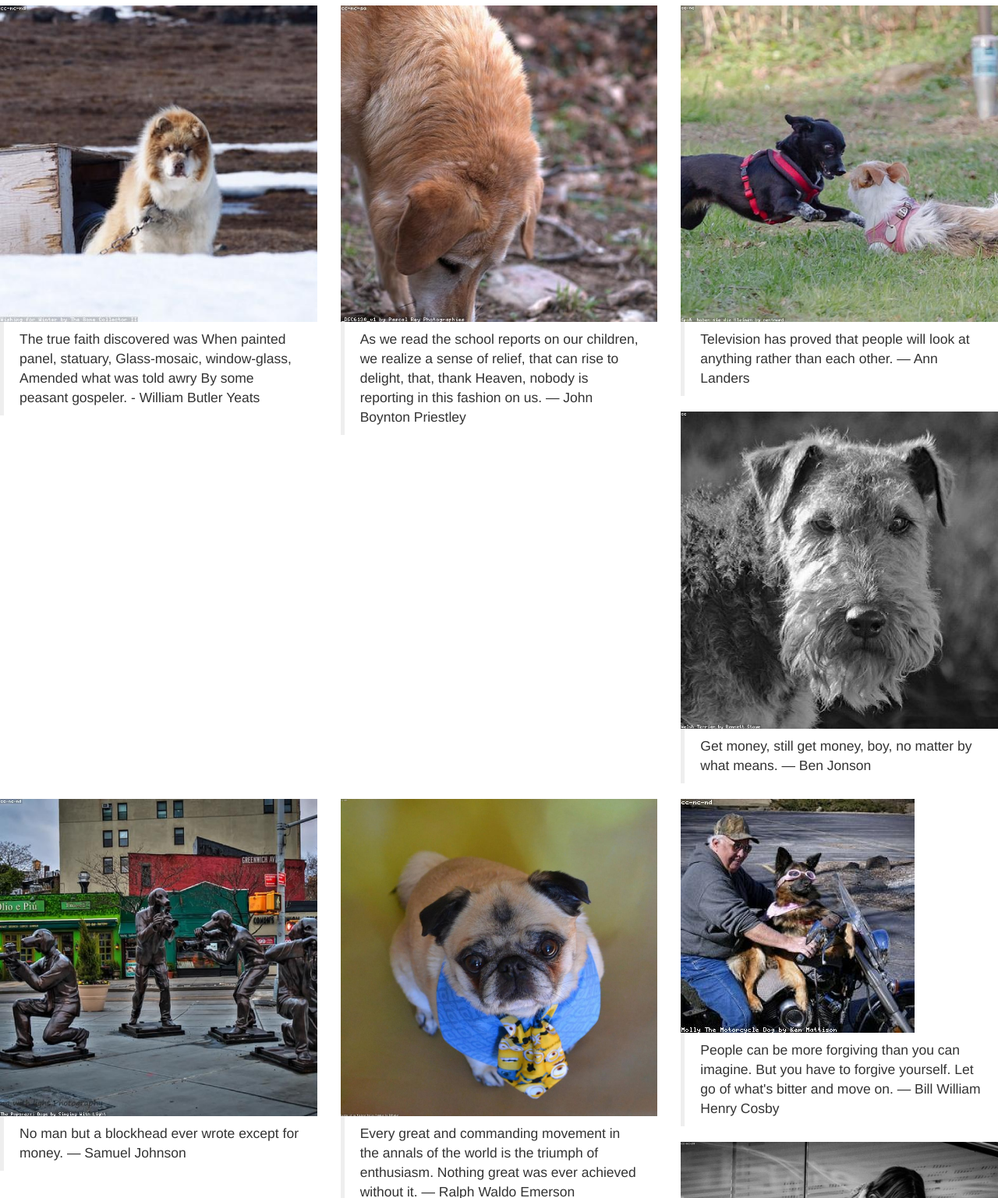
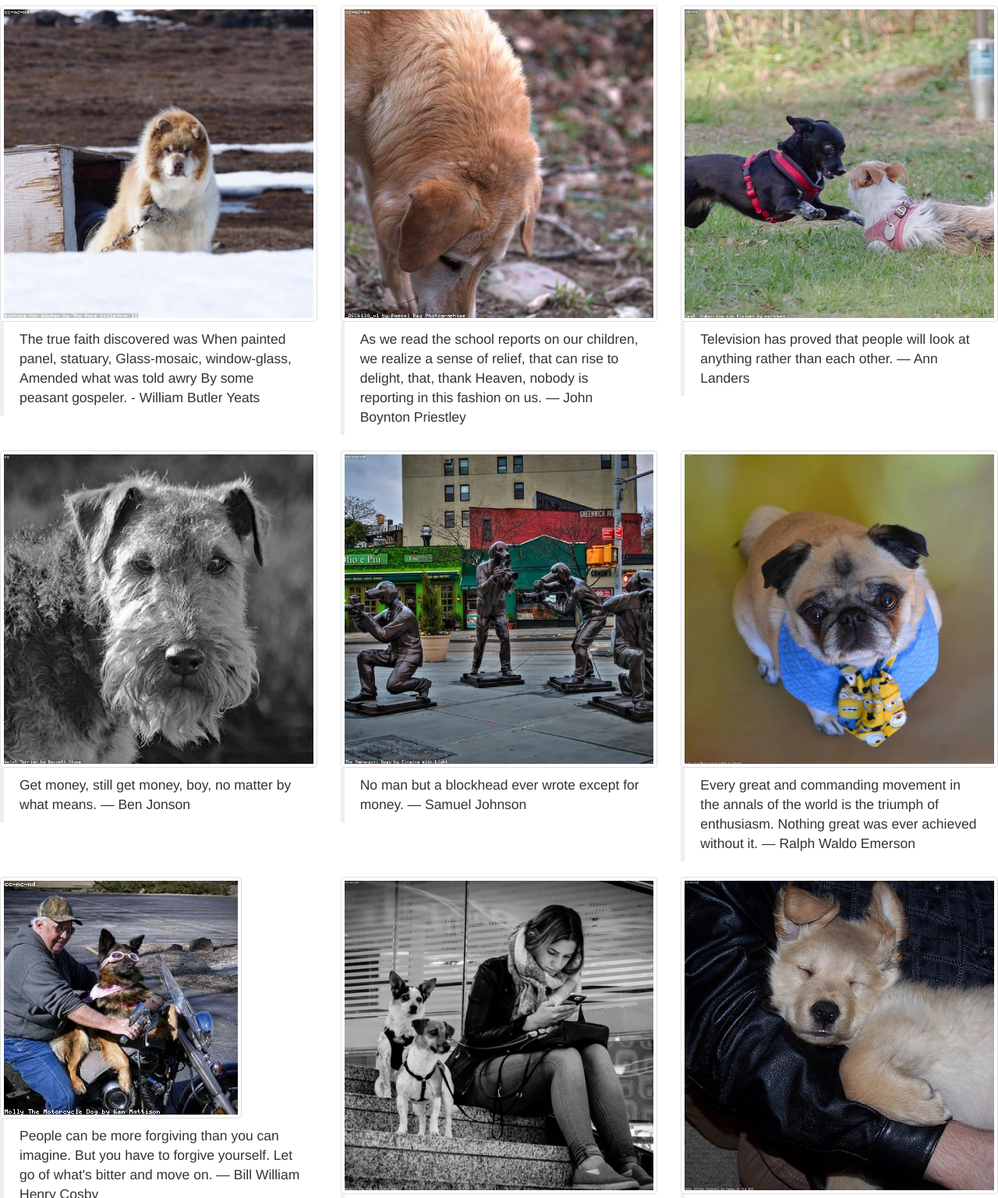
Before and after one commit to danimohekey/9987794-Assessment01, a plain HTML site: page Bootstrap/index.html in a window 1280 px wide. Shown: the part 63-1600 px from the top of the page at 78% size. Drawn offline with nearby package versions, Linux system fonts and the light colour scheme.

Commit message:
Bootstrap website responsive images fixed and style.css file added.

```diff
--- a/Bootstrap/index.html
+++ b/Bootstrap/index.html
@@ -22,43 +22,45 @@
 
     <div class"container">
         <div class="row">
-            <div class="col-sm-4"><img src="images/dogs01.jpg" alt="Dogs01 image" class="img-responsive">
+            <div class="col-md-4"><img src="images/dogs01.jpg" alt="Dogs01 image" class="img-thumbnail">
                 <blockquote>The true faith discovered was When painted panel, statuary, Glass-mosaic, window-glass, Amended what was told awry By some peasant gospeler. - William Butler Yeats</blockquote>
             </div>
 
-            <div class="col-sm-4"><img src="images/dogs02.jpg" alt="Dogs02 image" class="img-responsive">
+            <div class="col-md-4"><img src="images/dogs02.jpg" alt="Dogs02 image" class="img-thumbnail">
                 <blockquote>As we read the school reports on our children, we realize a sense of relief, that can rise to delight, that, thank Heaven, nobody is reporting in this fashion on us. —  John Boynton Priestley</blockquote>
             </div>
 
-            <div class="col-sm-4"><img src="images/dogs03.jpg" alt="Dogs03 image" class="img-responsive">
+            <div class="col-md-4"><img src="images/dogs03.jpg" alt="Dogs03 image" class="img-thumbnail">
                 <blockquote>Television has proved that people will look at anything rather than each other. —  Ann Landers</blockquote>
             </div>
+        </div>
 
-            <div class="col-sm-4"><img src="images/dogs04.jpg" alt="Dogs04 image" class="img-responsive">
+        <div class="row">
+            <div class="col-md-4"><img src="images/dogs04.jpg" alt="Dogs04 image" class="img-thumbnail">
                 <blockquote>Get money, still get money, boy, no matter by what means. —  Ben Jonson</blockquote>
             </div>
 
-            <div class="col-sm-4"><img src="images/dogs05.jpeg" alt="Dogs05 image" class="img-responsive">
+            <div class="col-md-4"><img src="images/dogs05.jpeg" alt="Dogs05 image" class="img-thumbnail">
                 <blockquote>No man but a blockhead ever wrote except for money. —  Samuel Johnson</blockquote>
             </div>
 
-            <div class="col-sm-4"><img src="images/dogs06.jpg" alt="Dogs06 image" class="img-responsive">
+            <div class="col-md-4"><img src="images/dogs06.jpg" alt="Dogs06 image" class="img-thumbnail">
                 <blockquote>Every great and commanding movement in the annals of the world is the triumph of enthusiasm. Nothing great was ever achieved without it. —  Ralph Waldo Emerson</blockquote>
             </div>
 
-            <div class="col-sm-4"><img src="images/dogs07.jpg" alt="Dogs07 image" class="img-responsive">
+            <div class="col-md-4"><img src="images/dogs07.jpg" alt="Dogs07 image" class="img-thumbnail">
                 <blockquote>People can be more forgiving than you can imagine. But you have to forgive yourself. Let go of what's bitter and move on. —  Bill William Henry Cosby</blockquote>
             </div>
 
-            <div class="col-sm-4"><img src="images/dogs08.jpeg" alt="Dogs08 image" class="img-responsive">
+            <div class="col-md-4"><img src="images/dogs08.jpeg" alt="Dogs08 image" class="img-thumbnail">
                 <blockquote>Honor's a thing too subtle for wisdom; if honor lie in eating, he's right honorable. —  Francis Beaumont</blockquote>
             </div>
 
-            <div class="col-sm-4"><img src="images/dogs09.jpeg" alt="Dogs09 image" class="img-responsive">
+            <div class="col-md-4"><img src="images/dogs09.jpeg" alt="Dogs09 image" class="img-thumbnail">
                 <blockquote>BEHAVIOR, n. Conduct, as determined, not by principle, but by breeding. —  Ambrose Gwinett Bierce</blockquote>
             </div>
 
-            <div class="col-sm-4"><img src="images/dogs10.jpeg" alt="Dogs10 image" class="img-responsive">
+            <div class="col-md-4"><img src="images/dogs10.jpeg" alt="Dogs10 image" class="img-thumbnail">
                 <blockquote>I tell you that as long as I can conceive something better than myself I cannot be easy unless I am striving to bring it in to existence or clearing the way for it. —  George Bernard Shaw</blockquote>
             </div>
 
```
Also changed, not shown: Bootstrap/css/style.css (added).
